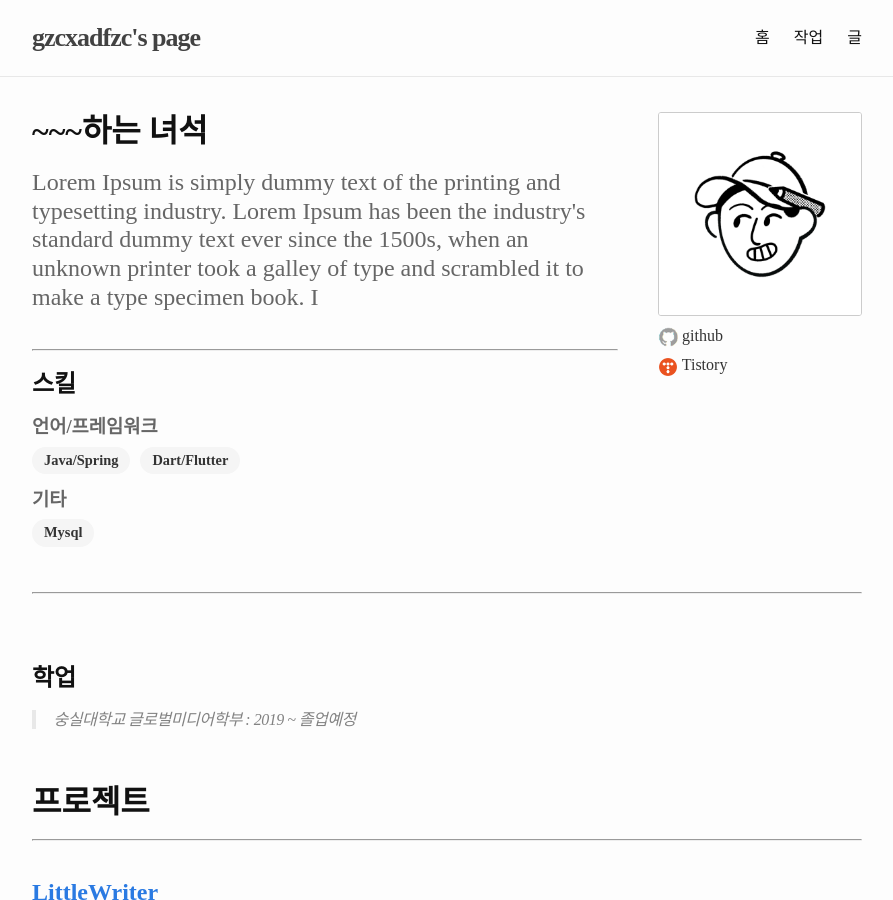
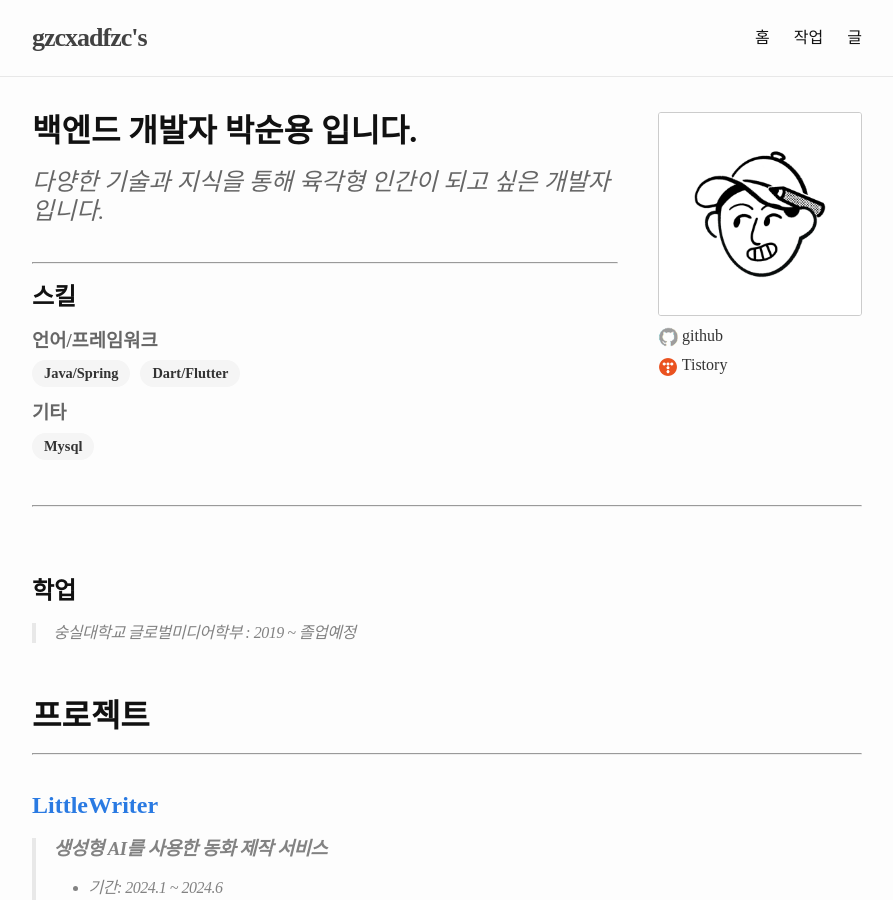
Before and after one commit to gzcxadfzc/gzcxadfzc.github.io, a Jekyll site: the page built from index.markdown, in a window 1280 px wide and 900 px high. Shown: the whole window, without its empty margins (193-1086 px from the left). Built offline with Jekyll 4.4.1, drawn with Linux system fonts in a browser that asks for light colours; some web fonts are replaced.

Commit message:
docs: index.markdown 수정

```diff
--- a/_config.yml
+++ b/_config.yml
@@ -18,7 +18,7 @@
 # You can create any custom variable you would like, and they will be accessible
 # in the templates via {{ site.myvariable }}.
 
-title: gzcxadfzc's page
+title: gzcxadfzc's
 email: yongsa0221@gmail.com
 description: >- # this means to ignore newlines until "baseurl:"
   Write an awesome description for your new site here. You can edit this
--- a/_layouts/home.html
+++ b/_layouts/home.html
@@ -30,7 +30,8 @@
           <div style="display: flex; flex-direction: column; justify-content: space-between; height: 100%;">
             <div class=>
               <h1>{{page.title}}</h1>
-              <h3 style="color: #666; font-size: 1.5em; font-weight: 500;">{{page.subtitle}}</h3>
+              <h3 style="color: #666; font-size: 1.5em; font-weight: 500;"><i>{{page.subtitle}}</i></h3>
+              <h3> {{page.description}} </h3>
             </div>
             <br/>
             <hr/>
--- a/index.markdown
+++ b/index.markdown
@@ -3,9 +3,8 @@ layout: home
 profile_picture:
   src: /assets/img/user/my-notion-face-portrait.png
   alt: website picture
-title: ~~~하는 녀석
-subtitle: Lorem Ipsum is simply dummy text of the printing and typesetting industry. Lorem Ipsum has been the industry's standard dummy text ever since the 1500s, when an unknown printer took a galley of type and scrambled it to make a type specimen book. I
-description: ~~~인놈
+title: 백엔드 개발자 박순용 입니다.
+subtitle: 다양한 기술과 지식을 통해 육각형 인간이 되고 싶은 개발자 입니다.
 social:
   - name: github
     url: https://github.com/gzcxadfzc
@@ -89,28 +88,6 @@ contact: yongsa0221@gmail.com
 - 앱: `Dart/Flutter`
 - 데이터베이스: `Mysql`, `JPA/hibernate`
 - 배포: `AWS EC2`
-<br>
-<br>
-<br>
-<br>
-<br>
-<br>
-<br>
-<br>
-<br>
-<br>
-<br>
-<br>
-
-## dd
-<br>
-<br>
-<br>
-<br>
-<br>
-
-## dd
-
 
 </div>
 
```
